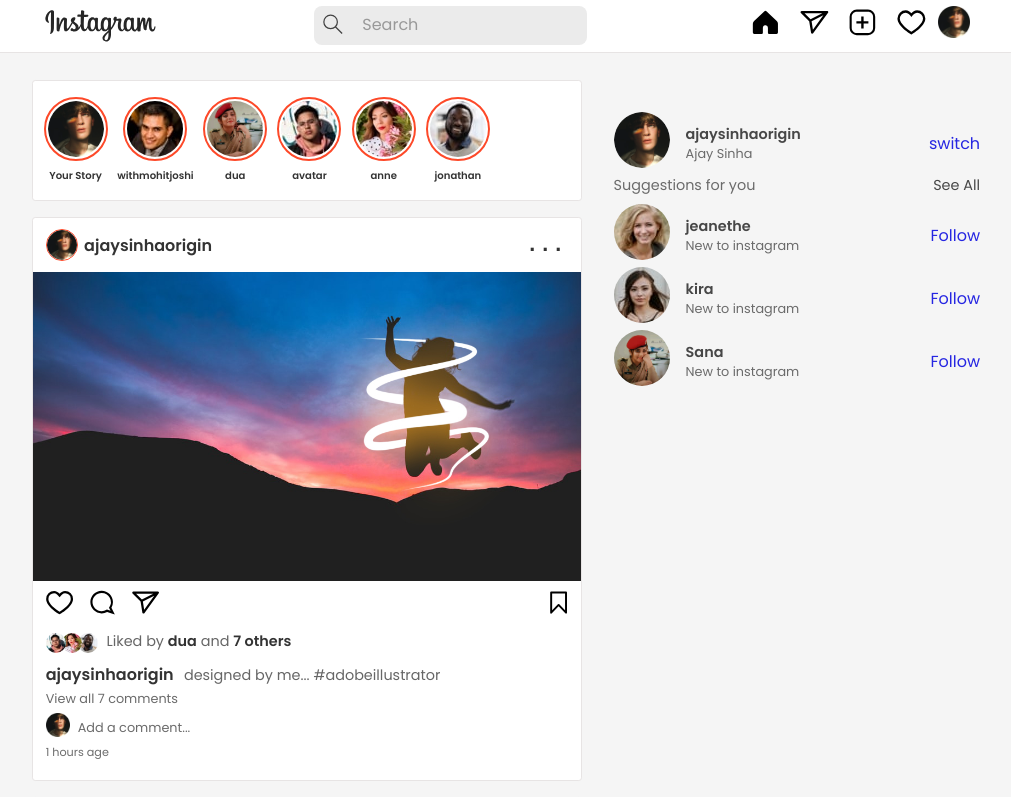
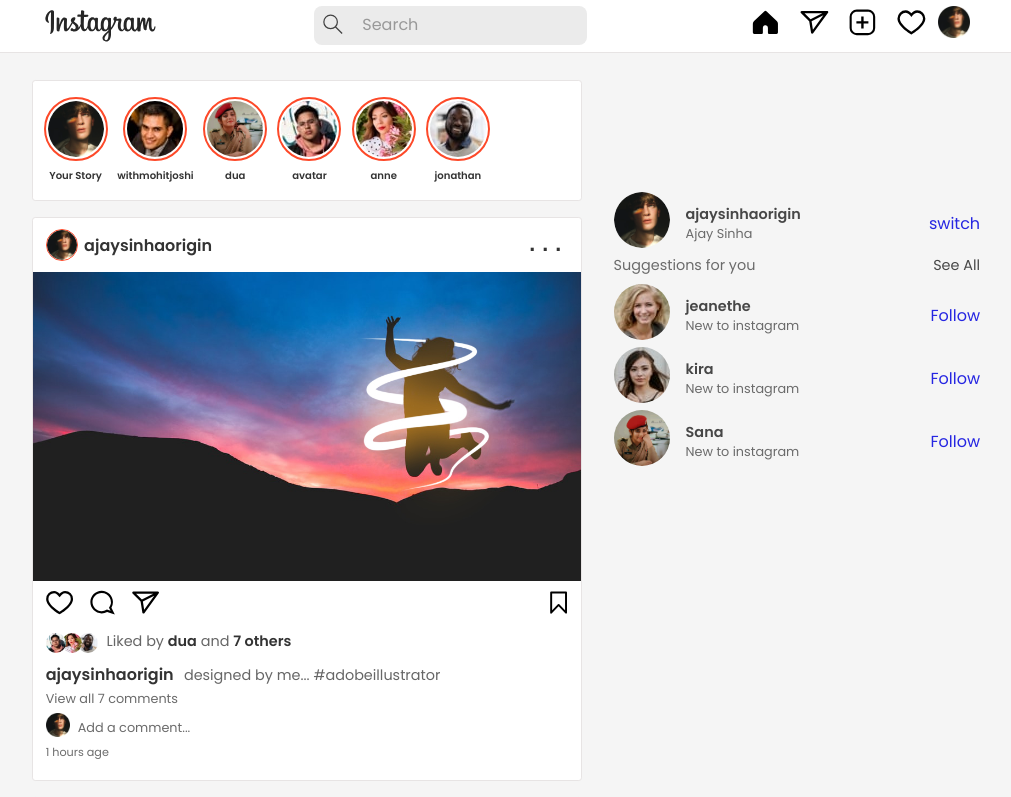
Before and after one commit to ajaysinhaorigin/instagram-clone, a React (Create React App) app: page / in a window 1280 px wide. Shown: the top 797 px of the page, without its empty margins (134-1145 px from the left). Built offline with nearby package versions, Linux system fonts and the light colour scheme.

Commit message:
12th commit

```diff
--- a/src/App.css
+++ b/src/App.css
@@ -1,4 +1,8 @@
 @import url('https://fonts.googleapis.com/css2?family=Big+Shoulders+Display:wght@700&family=Poppins:wght@200;400;600&display=swap');
+/* @import "./Components/header/Header.css";
+@import "./Components/story/Story.css";
+@import './Components/main/Main.css';
+@import "./Components/text/Text.css"; */
 
 *{
   margin: 0;
@@ -26,12 +30,12 @@ body{
  .main {
    display: grid;
    grid-template-columns: 1fr;
+   place-content: center;
+   margin-top: 5rem;
  }
 .side-component{
   display: none;
 }
-
-
 @media only screen and (min-width:60em){
   .App{
     max-width:60em;
@@ -41,8 +45,9 @@ body{
     display: grid;
     grid-template-columns: 3fr 2fr;
     align-items: flex-start;
+    justify-content: center;
     grid-gap:2rem ;
-    justify-content: center;
+
   }
   .side-component{
     display: inline-block;
--- a/src/Components/main/Main.js
+++ b/src/Components/main/Main.js
@@ -9,7 +9,7 @@ import jonathanprof from "../../profile-picture/jonathan.jpg";
 function Main() {
   const [state, dispatch] = useContext(dataContext);
   return (
-    <>
+    <div className="posts">
       {state.data.map((data) => {
         return (
           <React.Fragment key={data.id}>
@@ -80,7 +80,7 @@ function Main() {
           </React.Fragment>
         );
       })}
-    </>
+    </div>
   );
 }
 
--- a/src/Components/story/Story.css
+++ b/src/Components/story/Story.css
@@ -5,7 +5,7 @@
     background-color:#fff;
     border-radius: 0.2rem;
     border: 0.1rem solid hsl(0, 4%, 90%);
-    margin: 5rem 0 1rem 0;
+    margin-bottom: 1rem;
 
 }
 .story {
```
